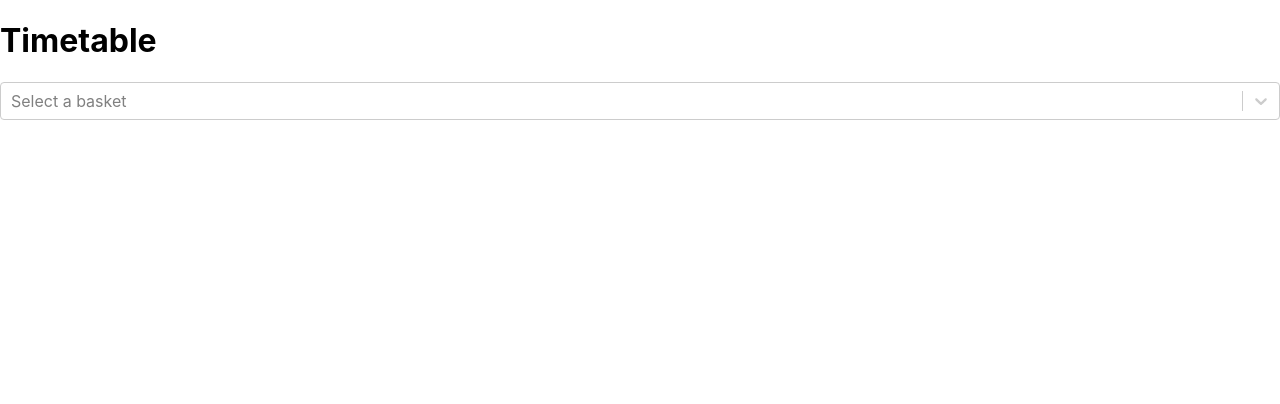
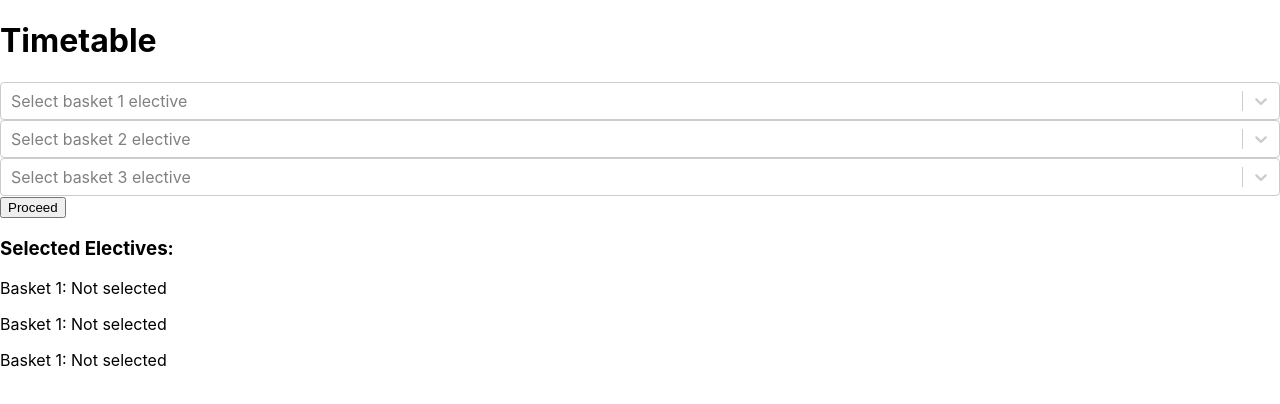
Before and after one commit to vaidiksharma111/timetable-app, a React (Create React App) app: page /timetable in a window 1280 px wide. Shown: the top 404 px of the page. Built offline with nearby package versions, Linux system fonts and the light colour scheme.

Commit message:
frontend changes for 3 baskets

```diff
--- a/src/BasketData.js
+++ b/src/BasketData.js
@@ -3,8 +3,10 @@ const basket = {
     courses: [
       {
         id: 1,
-        name: 'Introduction to React',
-        time: 'morning',
+        name: 'Time Series Data Analytics',
+        abbr: 'TSDA',
+        class: 'L',
+        room: 5207,
         day: 'Monday',
         // Add more properties as needed
       },
--- a/src/Timetable.js
+++ b/src/Timetable.js
@@ -1,90 +1,83 @@
 import React, { useState } from 'react';
 import Select from 'react-select';
 
-const Timetable = ({ baskets }) => {
-  const [selectedBasket, setSelectedBasket] = useState(null);
-  const [selectedTime, setSelectedTime] = useState('');
-  const [timetableData, setTimetableData] = useState([]);
+const Timetable = () => {
+  let displayElective = false;
+  const basket1 = [
+    { label: 'Apple' },
+    { label: 'Mango' },
+    { label: 'Grapes' },
+  ];
+  const basket2 = [
+    { value: 'basket1', label: 'Peach' },
+    { value: 'basket2', label: 'Guava' },
+    { value: 'basket3', label: 'Pomegranate' },
+  ];
+  const basket3 = [
+    { value: 'basket1', label: 'Onion' },
+    { value: 'basket2', label: 'Tomato' },
+    { value: 'basket3', label: 'Potato' },
+  ];
 
-  const handleBasketChange = (selectedOption) => {
-    setSelectedBasket(selectedOption);
-    setSelectedTime(''); // Clear selected time when basket changes
-    setTimetableData([]); // Clear timetable data
+  const [selectedElectives, setSelectedElectives] = useState({
+    basket1: null,
+    basket2: null,
+    basket3: null,
+  });
+
+  const handleBasket1Change = (selectedElective) => {
+    setSelectedElectives((prevElective) => ({
+      ...prevElective,
+      basket1: selectedElective,
+    }));
   };
 
-  const handleTimeChange = (selectedOption) => {
-    setSelectedTime(selectedOption.value);
-    generateTimetableData(selectedOption.value);
+  const handleBasket2Change = (selectedElective) => {
+    setSelectedElectives((prevElective) => ({
+      ...prevElective,
+      basket2: selectedElective,
+    }));
   };
 
-  const generateTimetableData = (selectedTime) => {
-    // Filter courses based on selectedBasket and selectedTime
-    const courses = selectedBasket.courses.filter(
-      (course) => course.time === selectedTime
-    );
+  const handleBasket3Change = (selectedElective) => {
+    setSelectedElectives((prevElective) => ({
+      ...prevElective,
+      basket3: selectedElective,
+    }));
+  };
 
-    // Create the timetable data
-    const timetable = [];
-    for (let i = 0; i < courses.length; i++) {
-      const course = courses[i];
-      timetable.push({
-        time: course.time,
-        day: course.day,
-        courseName: course.name,
-        // Add more properties as needed
-      });
-    }
-
-    setTimetableData(timetable);
-  };
+  const showElectives = () => {
+    console.log("selected electives are: ", );
+  }
 
   return (
     <div>
       <h1>Timetable</h1>
       <Select
-        options={baskets}
-        onChange={handleBasketChange}
-        value={selectedBasket}
-        placeholder="Select a basket"
+        options={basket1}
+        onChange={handleBasket1Change}
+        value={selectedElectives.basket1}
+        placeholder="Select basket 1 elective"
       />
-      {/* Display courses based on the selected basket */}
-      {selectedBasket && (
-        <>
-          <Select
-            options={[
-              { value: 'morning', label: 'Morning' },
-              { value: 'afternoon', label: 'Afternoon' },
-              { value: 'evening', label: 'Evening' },
-            ]}
-            onChange={handleTimeChange}
-            value={selectedTime}
-            placeholder="Select a time"
-          />
-          {/* Display the timetable in a tabular format */}
-          {timetableData.length > 0 && (
-            <table>
-              <thead>
-                <tr>
-                  <th>Time</th>
-                  <th>Day</th>
-                  <th>Course Name</th>
-                  {/* Add more table headers as needed */}
-                </tr>
-              </thead>
-              <tbody>
-                {timetableData.map((item, index) => (
-                  <tr key={index}>
-                    <td>{item.time}</td>
-                    <td>{item.day}</td>
-                    <td>{item.courseName}</td>
-                    {/* Add more table data cells as needed */}
-                  </tr>
-                ))}
-              </tbody>
-            </table>
-          )}
-        </>
-      )}
+      <Select
+        options={basket2}
+        onChange={handleBasket2Change}
+        value={selectedElectives.basket2}
+        placeholder="Select basket 2 elective"
+      />
+      <Select
+        options={basket3}
+        onChange={handleBasket3Change}
+        value={selectedElectives.basket3}
+        placeholder="Select basket 3 elective"
+      />
+      <button onClick={showElectives}>Proceed</button>
+      <div>
+        <h3>Selected Electives:</h3>
+        <p>Basket 1: {selectedElectives.basket1 ? selectedElectives.basket1.label : 'Not selected'}</p>
+        <p>Basket 1: {selectedElectives.basket2 ? selectedElectives.basket2.label : 'Not selected'}</p>
+        <p>Basket 1: {selectedElectives.basket3 ? selectedElectives.basket3.label : 'Not selected'}</p>
+      </div>
     </div>
   );
 };
```
